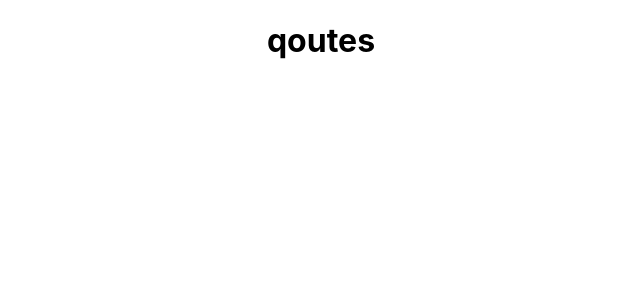
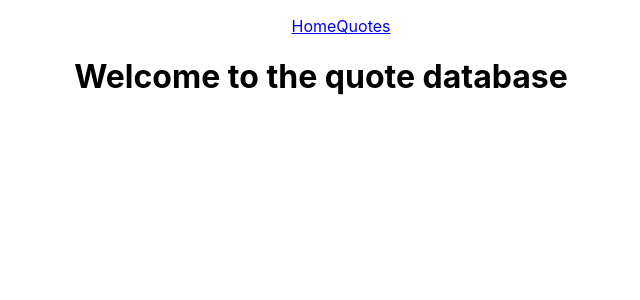
Before and after one commit to devaneyj3/quote_database, a React (Create React App) app: page / in a window 1280 px wide. Shown: the top 300 px of the page, without its empty margins (319-959 px from the left). Built offline with nearby package versions, Linux system fonts and the light colour scheme.

Commit message:
set up some routes and links

```diff
--- a/src/App.js
+++ b/src/App.js
@@ -1,9 +1,17 @@
+import { Route, Routes } from "react-router-dom";
+import Home from "./Components/Home/Home";
+import Header from "./Components/Header/Header";
+import Quotes from "./Components/Quotes/Quotes";
 import "./App.css";
 
 const App = () => {
 	return (
 		<div className="App">
-			<h1>qoutes</h1>
+			<Header />
+			<Routes>
+				<Route path="/" element={<Home />} />
+				<Route path="/quotes" element={<Quotes />} />
+			</Routes>
 		</div>
 	);
 };
--- /dev/null
+++ b/src/Components/Header/Header.js
@@ -0,0 +1,13 @@
+import React from "react";
+import { NavLink } from "react-router-dom";
+
+export default function Header() {
+	return (
+		<div>
+			<ul>
+				<NavLink to="/">Home</NavLink>
+				<NavLink to="/quotes">Quotes</NavLink>
+			</ul>
+		</div>
+	);
+}
--- /dev/null
+++ b/src/Components/Home/Home.js
@@ -0,0 +1,9 @@
+import React from "react";
+
+export default function Home() {
+	return (
+		<div>
+			<h1>Welcome to the quote database</h1>
+		</div>
+	);
+}
--- /dev/null
+++ b/src/Components/Quotes/Quotes.js
@@ -0,0 +1,9 @@
+import React from "react";
+
+export default function Quotes() {
+	return (
+		<div>
+			<h1>Here is the list of quotes</h1>
+		</div>
+	);
+}
```
